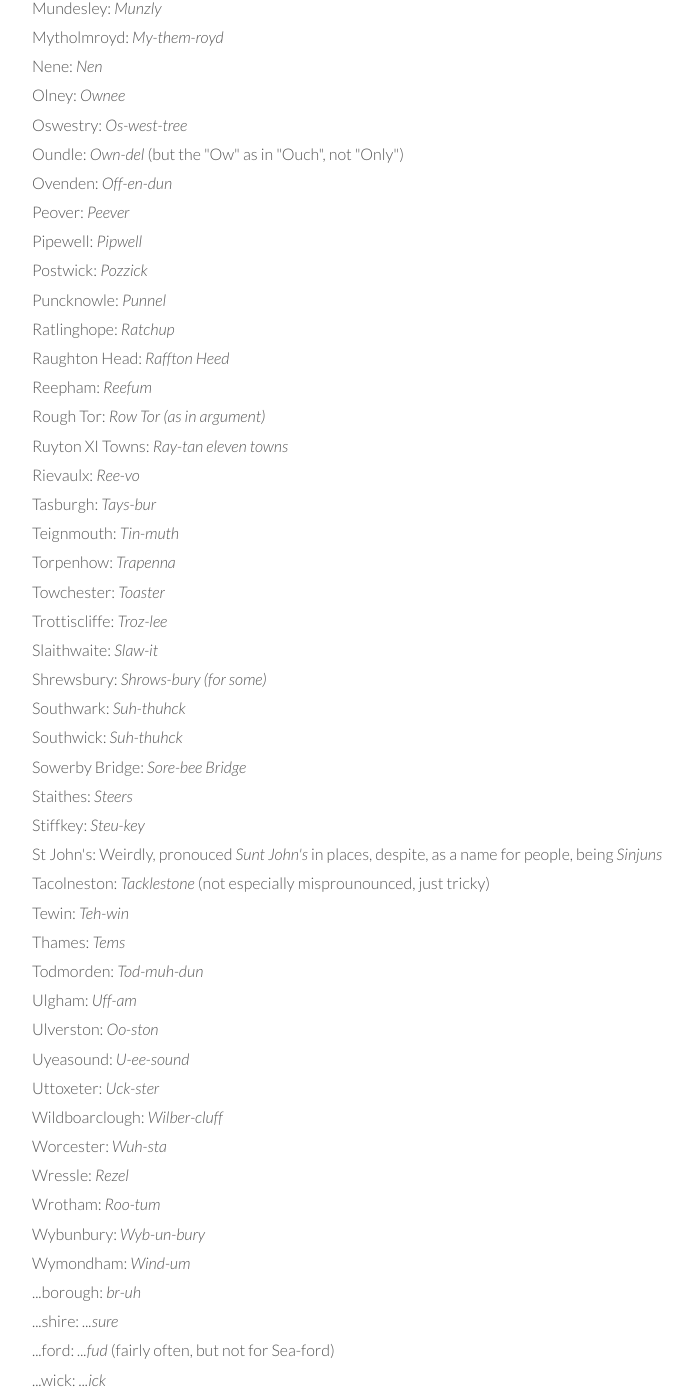
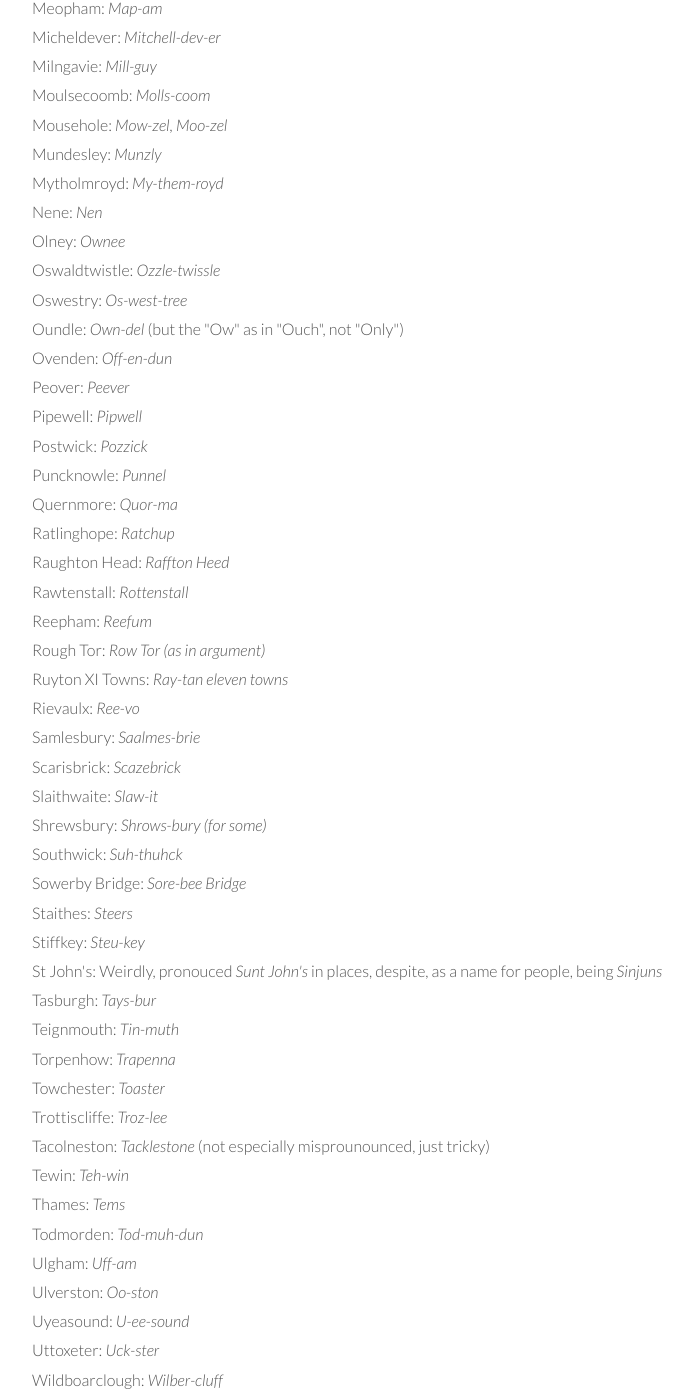
Before and after one commit to CollectionsOfThisKind/collectionsofthiskind.github.io, a Jekyll site: the page built from pages/lists/lists/names.html, in a window 1280 px wide and 1400 px high, scrolled down 2857 px. Shown: the whole window, without its empty margins (218-911 px from the left). Built offline with Jekyll 4.4.1, drawn with Linux system fonts in a browser that asks for light colours; some of the changed text lies outside the part shown.

Commit message:
Add files via upload

```diff
--- a/pages/lists/lists/names.html
+++ b/pages/lists/lists/names.html
@@ -116,6 +121,7 @@ Being a collection of unusually pronounced British placenames.
 <li>Mytholmroyd: <i>My-them-royd</i></li>
 <li>Nene: <i>Nen</i></li>
 <li>Olney: <i>Ownee</i></li>
+<li>Oswaldtwistle: <i>Ozzle-twissle</i></li>
 <li>Oswestry: <i>Os-west-tree</i></li>
 <li>Oundle: <i>Own-del</i> (but the "Ow" as in "Ouch", not "Only")</li>
 <li>Ovenden: <i>Off-en-dun</i></li>
@@ -123,25 +129,28 @@ Being a collection of unusually pronounced British placenames.
 <li>Pipewell: <i>Pipwell</i></li>
 <li>Postwick: <i>Pozzick</i></li>
 <li>Puncknowle: <i>Punnel</i></li>
+<li>Quernmore: <i>Quor-ma</i></li>
 <li>Ratlinghope: <i>Ratchup</i></li>
 <li>Raughton Head: <i>Raffton Heed</i></li>
+<li>Rawtenstall: <i>Rottenstall</i></li>
 <li>Reepham: <i>Reefum</i></li>
 <li>Rough Tor: <i>Row Tor (as in argument)</i></li>
 <li>Ruyton XI Towns: <i>Ray-tan eleven towns</i></li>
 <li>Rievaulx: <i>Ree-vo</i></li>
+<li>Samlesbury: <i>Saalmes-brie</i></li>
+<li>Scarisbrick: <i>Scazebrick</i></li>
+<li>Slaithwaite: <i>Slaw-it</i></li>
+<li>Shrewsbury: <i>Shrows-bury (for some)</i></li>
+<li>Southwick: <i>Suh-thuhck</i></li>
+<li>Sowerby Bridge: <i>Sore-bee Bridge</i></li>
+<li>Staithes: <i>Steers</i></li>
+<li>Stiffkey: <i>Steu-key</i></li>
+<li>St John's: Weirdly, pronouced <i>Sunt John's</i> in places, despite, as a name for people, being <i>Sinjuns</i></li>
 <li>Tasburgh: <i>Tays-bur</i></li>
 <li>Teignmouth: <i>Tin-muth</i></li>
 <li>Torpenhow: <i>Trapenna</i></li>
 <li>Towchester: <i>Toaster</i></li>
 <li>Trottiscliffe: <i>Troz-lee</i></li>
-<li>Slaithwaite: <i>Slaw-it</i></li>
-<li>Shrewsbury: <i>Shrows-bury (for some)</i></li>
-<li>Southwark: <i>Suh-thuhck</i></li>
-<li>Southwick: <i>Suh-thuhck</i></li>
-<li>Sowerby Bridge: <i>Sore-bee Bridge</i></li>
-<li>Staithes: <i>Steers</i></li>
-<li>Stiffkey: <i>Steu-key</i></li>
-<li>St John's: Weirdly, pronouced <i>Sunt John's</i> in places, despite, as a name for people, being <i>Sinjuns</i></li>
 <li>Tacolneston: <i>Tacklestone</i> (not especially misprounounced, just tricky)</li>
 <li>Tewin: <i>Teh-win</i></li>
 <li>Thames: <i>Tems</i></li>
@@ -217,6 +227,8 @@ Notes:
 <br />
 <cite><span class=author>Carly Odell</span> <span class=date>(17th Jun 2022)</span> <span class=title>"<a href="https://www.northamptonchron.co.uk/news/people/mispronounced-place-names-in-northamptonshire-13-places-that-are-always-said-wrong-3735976?page=4" target=_new>Mispronounced place names in Northamptonshire.</a>"</span> <span class=location>Northampton Chronicle</span>.</cite>
 <br />
+<cite><span class=author>Susan Newton</span> <span class=date>(27th May 2024)</span> <span class=title>"<a href="https://www.lancs.live/whats-on/10-trickiest-place-names-lancashire-29219577" target=_new>The 10 trickiest place names in Lancashire that people just can't seem to pronounce.</a>"</span> <span class=location>Lancs Live</span>.</cite>
+<br />
 </p>
 
 </div>
```
Also changed, not shown: other parts of pages/lists/lists/names.html (+8 -2 lines).
